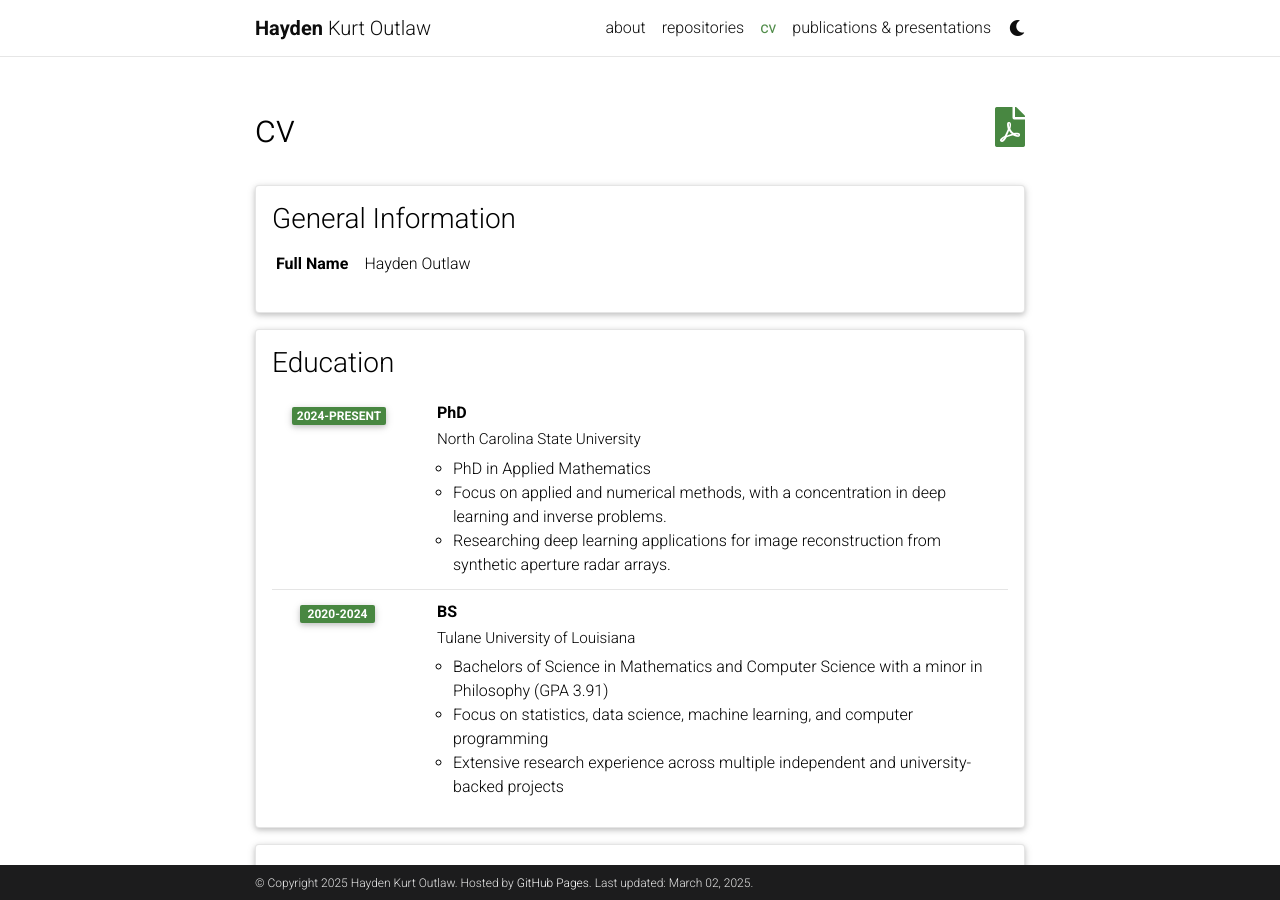
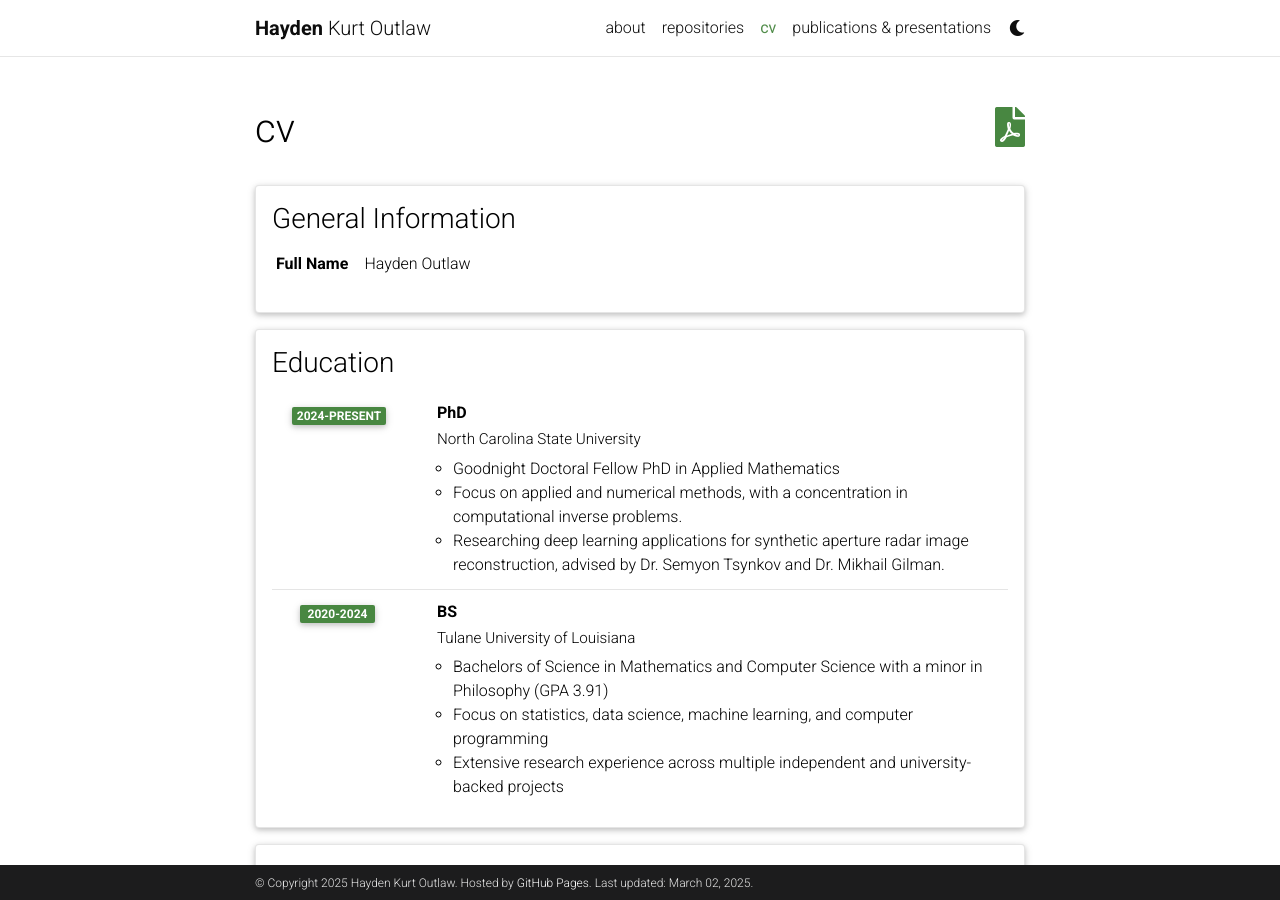
Before and after one commit to outlawhayden/outlawhayden.github.io, a Jekyll site: the page built from _pages/cv.md, in a window 1280 px wide and 900 px high. Built offline with Jekyll 4.4.1, drawn with Linux system fonts in a browser that asks for light colours; comment, search, counter and statistics services are not loaded; a style sheet for code colours, icons or effects is not loaded; some of the changed text lies outside the part shown.

Commit message:
small cv updates

```diff
--- a/_data/cv.yml
+++ b/_data/cv.yml
@@ -11,9 +11,9 @@
       institution: North Carolina State University
       year: 2024-Present
       description:
-        - PhD in Applied Mathematics
-        - Focus on applied and numerical methods, with a concentration in deep learning and inverse problems.
-        - Researching deep learning applications for image reconstruction from synthetic aperture radar arrays.
+        - Goodnight Doctoral Fellow PhD in Applied Mathematics
+        - Focus on applied and numerical methods, with a concentration in computational inverse problems.
+        - Researching deep learning applications for synthetic aperture radar image reconstruction, advised by Dr. Semyon Tsynkov and Dr. Mikhail Gilman.
     - title: BS
       institution: Tulane University of Louisiana
       year: 2020-2024
@@ -64,9 +64,9 @@
 - title: Hobbies
   type: list
   contents:
-    - DJ for WTUL New Orleans for three years, supporting New Orleans music and local creative expression, currently DJ at WKNC 88.1 in Raleigh, NC.
-    - Skier since age seven, with avalanche and natural disaster response training.
+    - Photography, specifically live music and performance shoots.
     - PADI Advanced Open Water SCUBA diver.
+    - Running, open source software development, sport climbing, and hiking.
 
 - title: Honors and Awards
   type: time_table
```
Also changed, not shown: _pages/about.md (+3 -3 lines).
